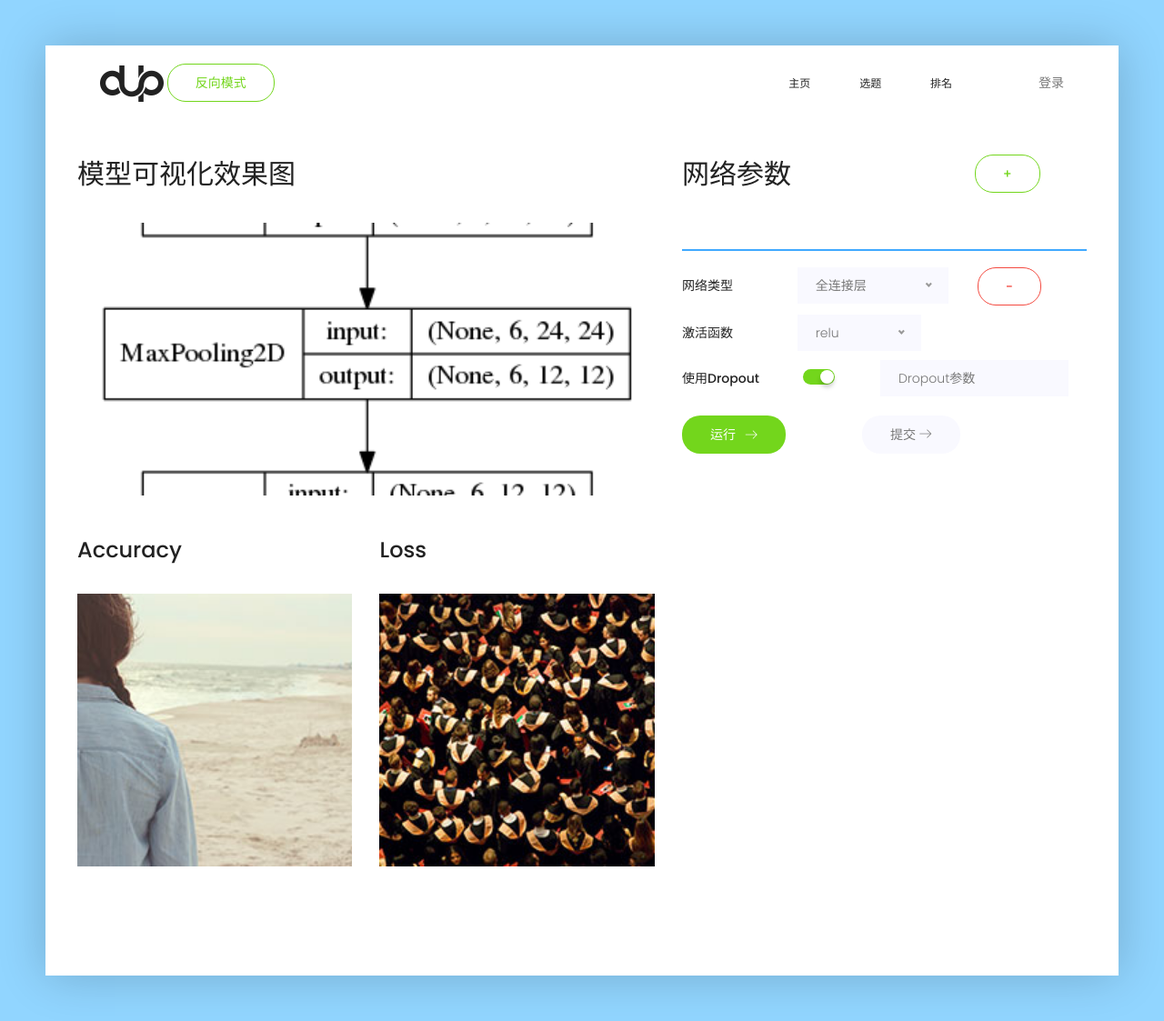
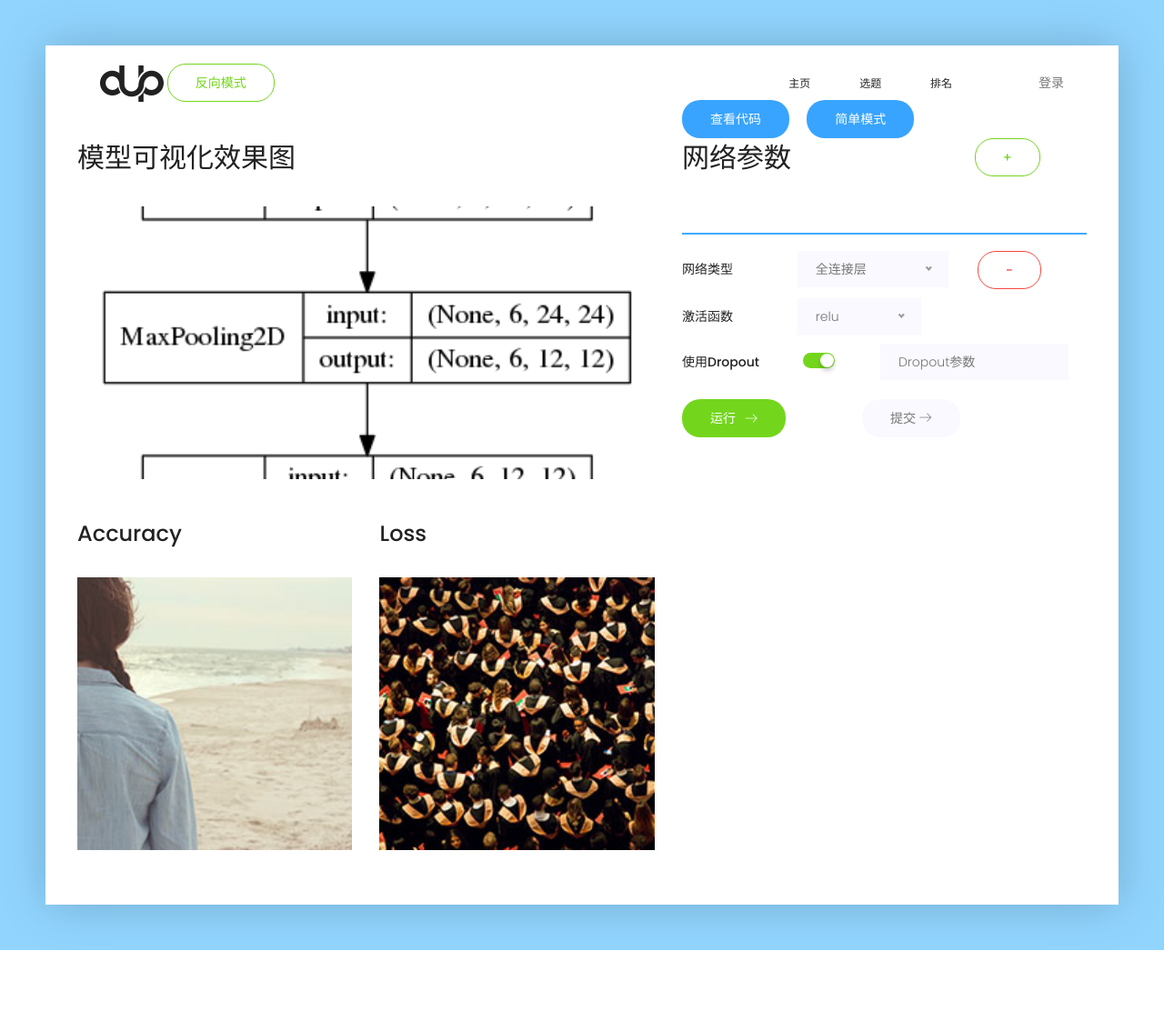
Before and after one commit to LayunGotze/AiLab, a Django app: page /page/model in a window 1280 px wide. Shown: the whole page at 91% size. After the commit the page ends 1045 px from the top, so only its background shows below. Run offline with Django 3.2, Linux system fonts and the light colour scheme; some libraries are stand-ins or nearby versions.

Commit message:
模型页上端添加切换到简单模式，以及查看代码假按钮

```diff
--- a/static/css/main.css
+++ b/static/css/main.css
@@ -1969,7 +1969,7 @@ nav a:hover {
 }
 
 .section-gap {
-  padding: 120px 0;
+  padding: 60px 0;
 }
 
 .primary-btn {
--- a/templates/model.html
+++ b/templates/model.html
@@ -42,7 +42,7 @@
 <body class="dup-body">
 	<div class="dup-body-wrap">
 		<!-- Start Header Area -->
-		<header class="default-header">
+		<header class="default-header" >
 			<div class="header-wrap">
 				<div class="header-top d-flex justify-content-between align-items-center">
 					<div class="logo">
@@ -65,8 +65,17 @@
 		<!-- End Header Area -->
 
 		<!-- Start Skill Area -->
-		<section class="section-gap skill-area" style="height: 150%">
+		<section class="section-gap skill-area">
 			<div class="container">
+                <div class="row">
+                    <div class="col-lg-7"></div>
+                    <div class="col-lg-5">
+                        <a href="javascript:void(0);" class="genric-btn info circle">查看代码</a>
+                        &nbsp;&nbsp;&nbsp;
+                        <a href="{% url 'mnist' %}" class="genric-btn info circle">简单模式</a>
+                    </div>
+
+                </div>
 				<div class="row justify-content-between">
 					<div class="col-lg-7" id="left">
 						<div class="skill-content">
```
